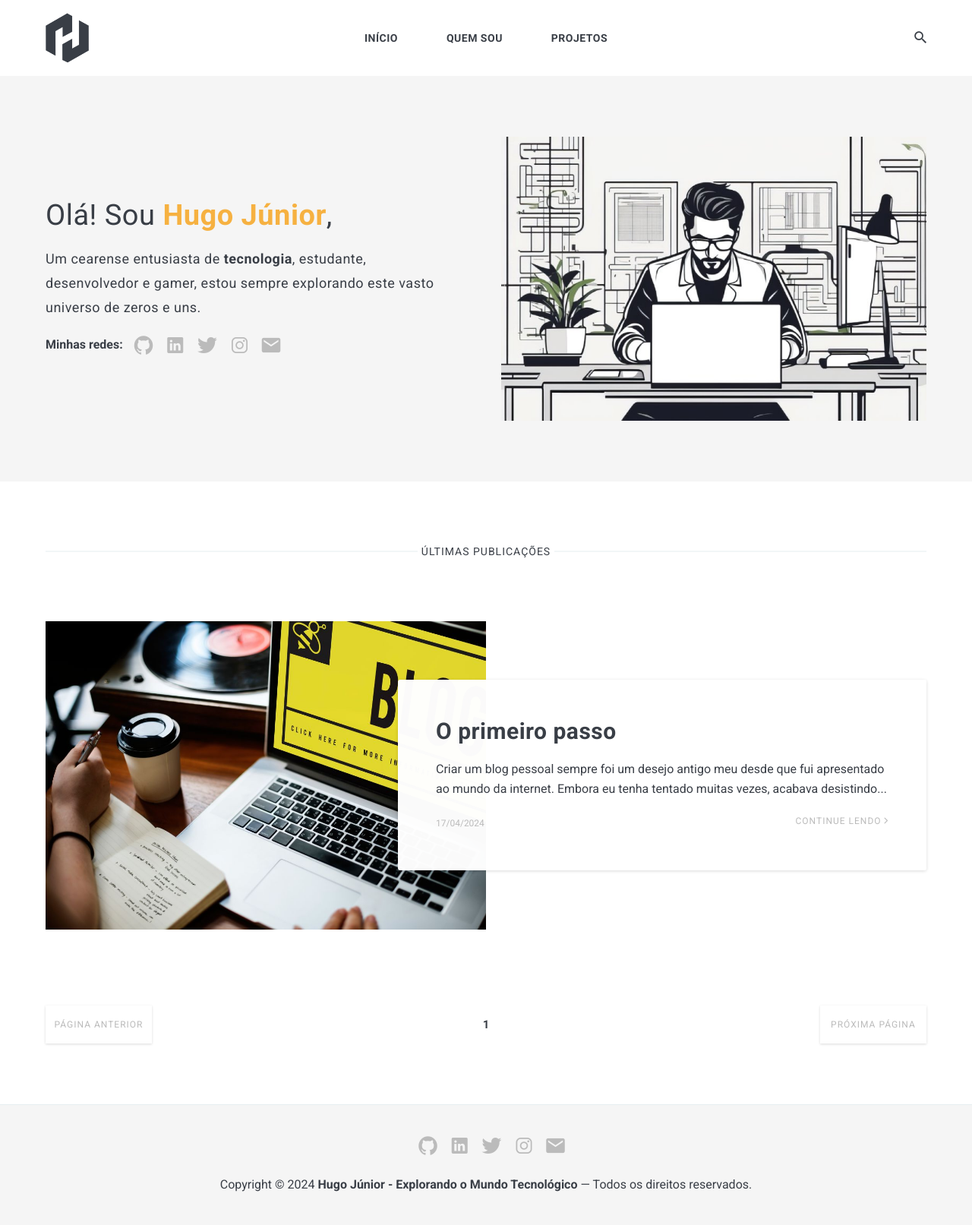
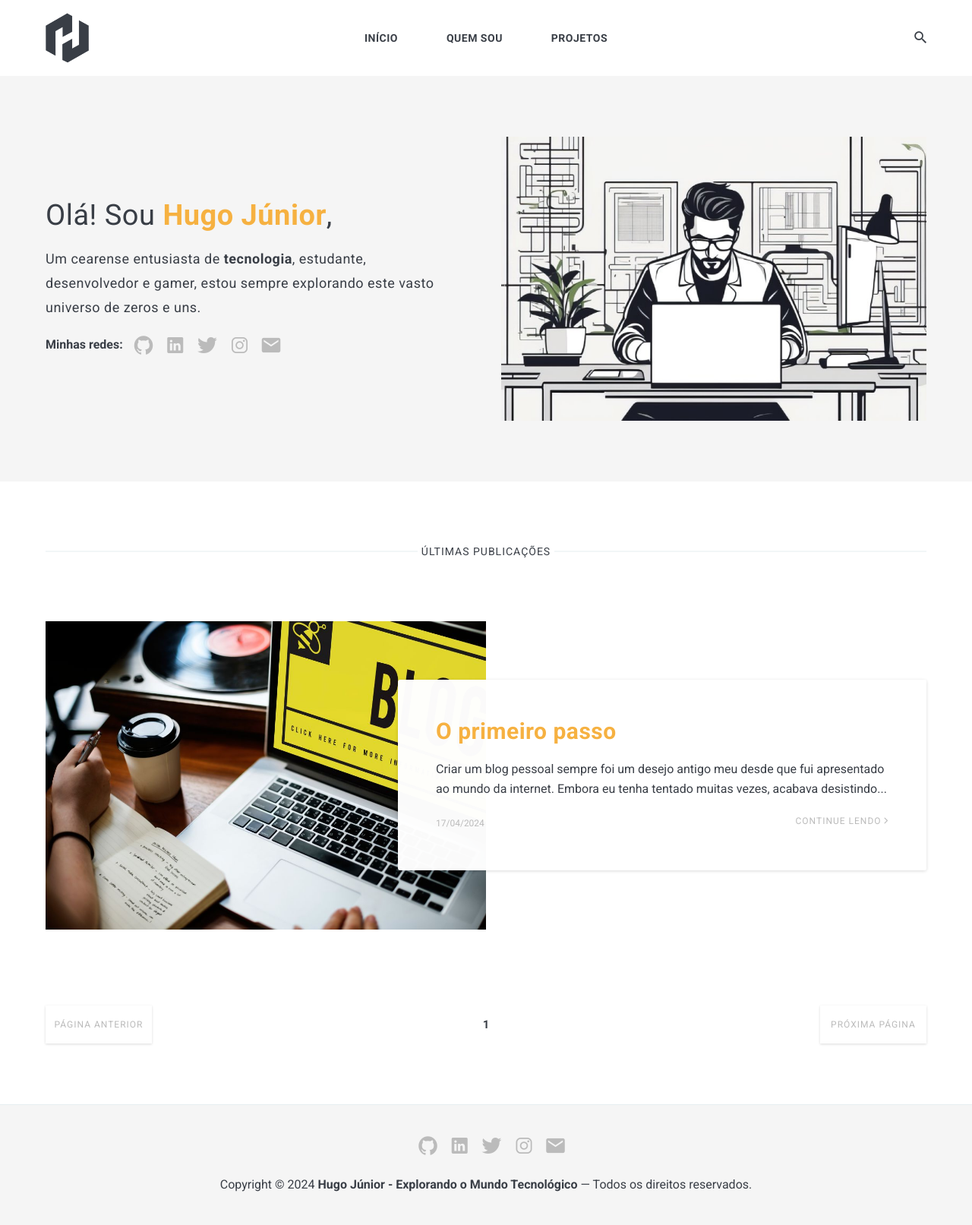
Before and after one commit to hugojunior/hugojunior.github.io, a Jekyll site: the page built from index.html, in a window 1280 px wide. Shown: the whole page at 76% size. Built offline with Jekyll 4.4.1, drawn with Linux system fonts in a browser that asks for light colours; nearby versions of some CDN libraries; the list of posts is cut into pages by our own code.

Commit message:
Updated title color

```diff
--- a/_sass/4-layouts/_article.scss
+++ b/_sass/4-layouts/_article.scss
@@ -46,9 +46,9 @@
       font-size: 30px;
 
       a {
-        color: $dark;
+        color: $brand-color;
         &:hover {
-          color: $black;
+          color: $dark;
         }
       }
     }
```
